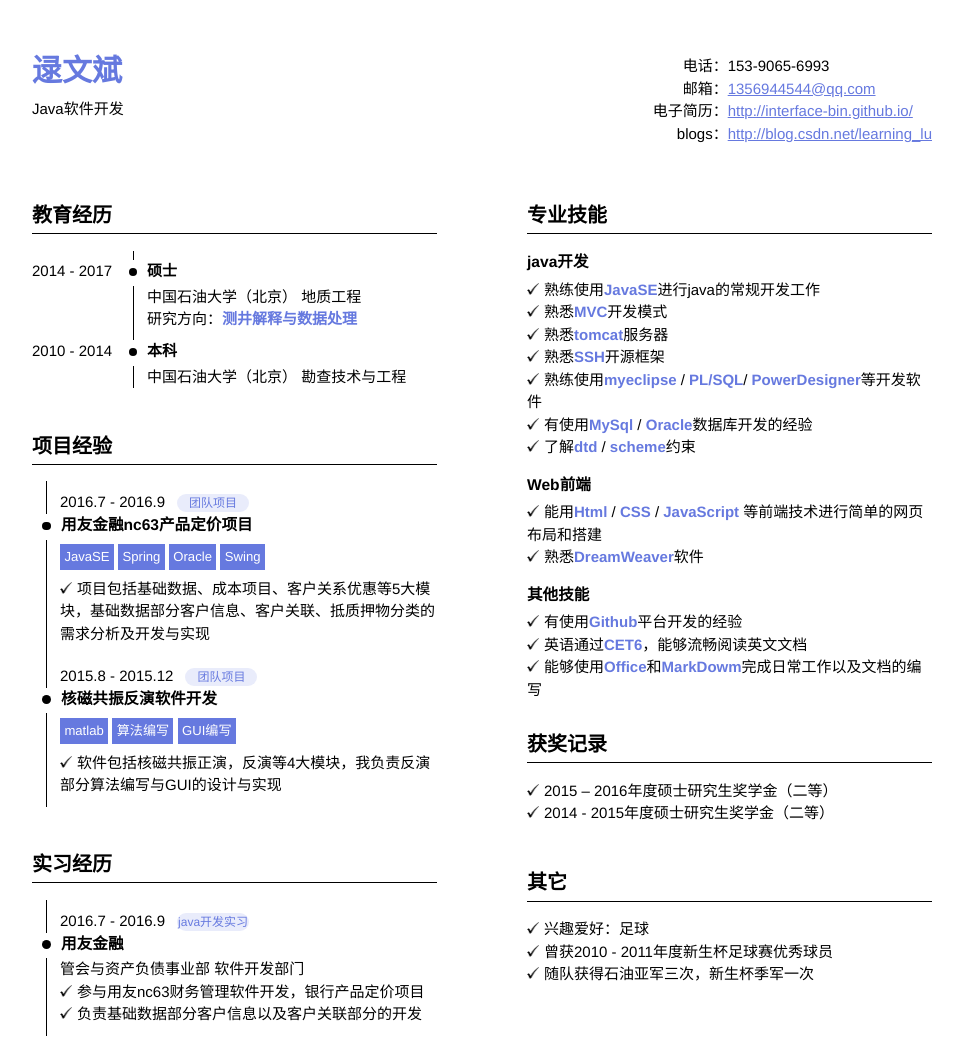
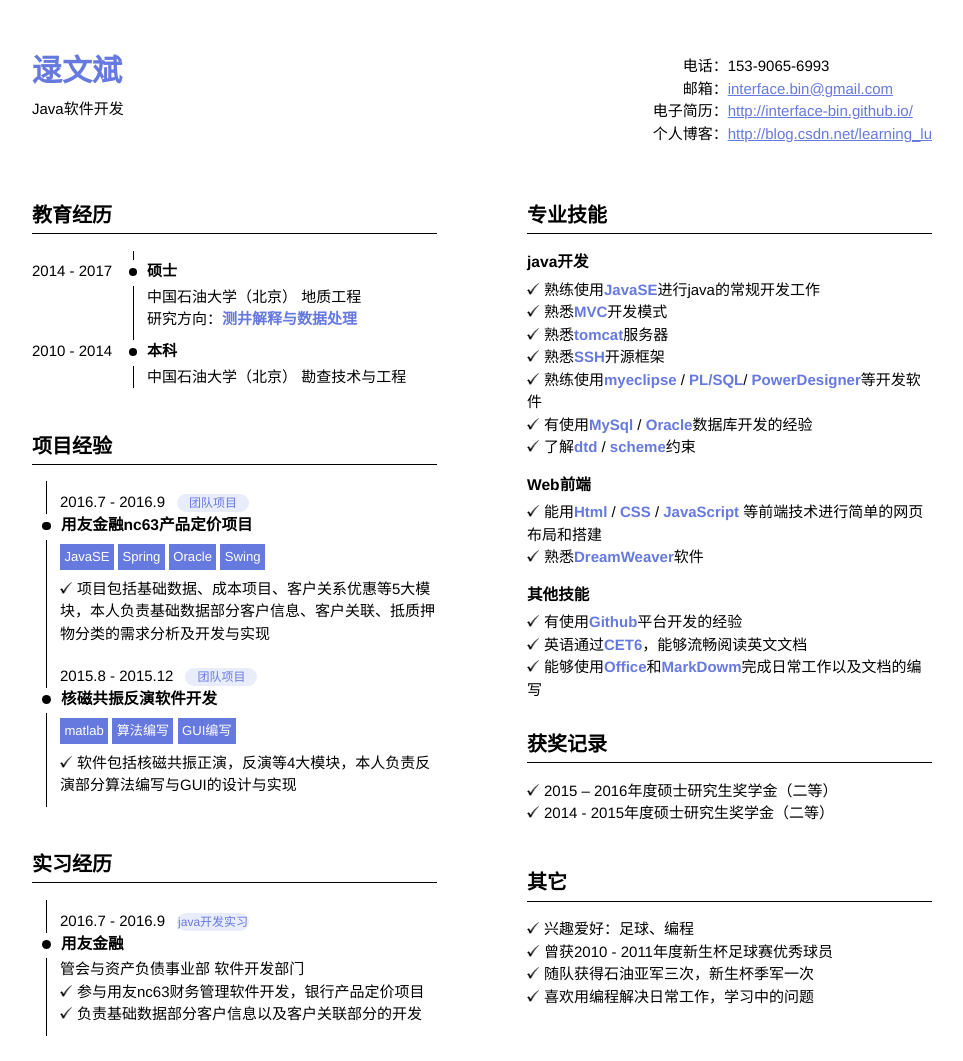
Before and after one commit to interface-bin/interface-bin.github.io, a plain HTML site: page index.html in a window 1280 px wide. Shown: the top 1061 px of the page, without its empty margins (158-1121 px from the left). Drawn offline with Linux system fonts and the light colour scheme.

Commit message:
修改网络简历邮箱

```diff
--- a/index.html
+++ b/index.html
@@ -20,9 +20,9 @@
                 <address>
                     <ul class="contact">
                         <li><span>电话：</span>153-9065-6993</li>
-                        <li><span>邮箱：</span><a href="mailto://1356944544@qq.com">1356944544@qq.com</a></li>
+                        <li><span>邮箱：</span><a href="mailto://interface.bin@gmail.com">interface.bin@gmail.com</a></li>
                         <li><span>电子简历：</span><a href="http://interface-bin.github.io/">http://interface-bin.github.io/</a></li>
-                        <li><span>blogs：</span><a href="http://blog.csdn.net/learning_lu">http://blog.csdn.net/learning_lu</a></li>
+                        <li><span>个人博客：</span><a href="http://blog.csdn.net/learning_lu">http://blog.csdn.net/learning_lu</a></li>
 				    </ul>
                 </address>
             </header>
@@ -57,7 +57,7 @@
                                         <span class="key-point">Swing</span>
                                     <dd>
                                         <ul>
-                                            <li>项目包括基础数据、成本项目、客户关系优惠等5大模块，基础数据部分客户信息、客户关联、抵质押物分类的需求分析及开发与实现</li>
+                                            <li>项目包括基础数据、成本项目、客户关系优惠等5大模块，本人负责基础数据部分客户信息、客户关联、抵质押物分类的需求分析及开发与实现</li>
                                         </ul>
                                     </dd>
                                 </dl>
@@ -71,7 +71,7 @@
                                         <span class="key-point">GUI编写</span>
                                         <dd>
                                             <ul>
-                                                <li>软件包括核磁共振正演，反演等4大模块，我负责反演部分算法编写与GUI的设计与实现</li>
+                                                <li>软件包括核磁共振正演，反演等4大模块，本人负责反演部分算法编写与GUI的设计与实现</li>
                                             </ul>
                                         </dd>
                                 </dl>
@@ -131,11 +131,12 @@
 					<section class="hobit">
                         <h2>其它</h2>
                         <ul>
-                            <li class="award-item">兴趣爱好：足球</li>
+                            <li class="award-item">兴趣爱好：足球、编程</li>
                             <li class="award-item">曾获2010 - 2011年度新生杯足球赛优秀球员</li>
-							<li class="award-item">随队获得石油亚军三次，新生杯季军一次</li>
+														<li class="award-item">随队获得石油亚军三次，新生杯季军一次</li>
+														<li class="award-item">喜欢用编程解决日常工作，学习中的问题</li>
                         </ul>
-                    </section>
+          </section>
                 </article>
             </article>
         </main>
```
